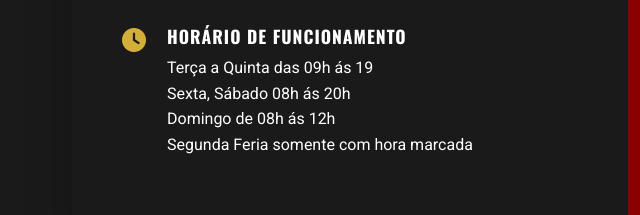
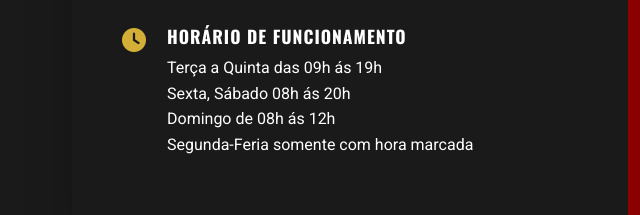
Before and after one commit to WilliamdeSouza/Finaliza-o-do-projeto-Barbearia, a plain HTML site: page index.html in a window 1280 px wide. Shown: the part 4231-4446 px from the top of the page, 12-652 px from the left. Drawn offline with nearby package versions, Linux system fonts and the light colour scheme.

Commit message:
Update index.html
Correção de erros de digitação

```diff
--- a/index.html
+++ b/index.html
@@ -185,10 +185,10 @@
                             <div class="contact-text">
                                 <h4>Horário de Funcionamento</h4>
                                 <p>
-                                    Terça a Quinta das 09h ás 19<br>
+                                    Terça a Quinta das 09h ás 19h<br>
                                     Sexta, Sábado 08h ás 20h<br>
                                     Domingo de 08h ás 12h<br>
-                                    Segunda Feria somente com hora marcada
+                                    Segunda-Feria somente com hora marcada
                                 </p>
                             </div>
                         </div>
```
